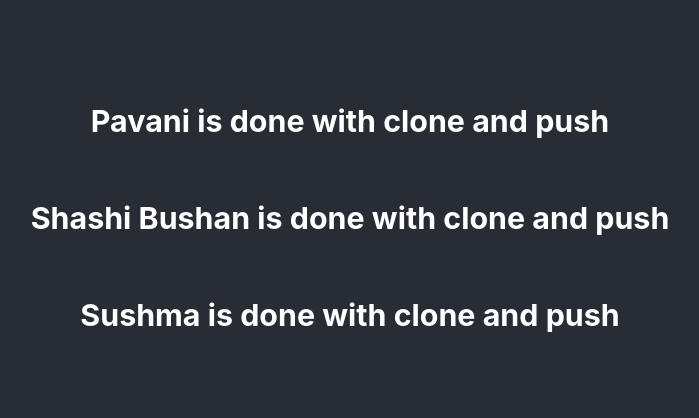
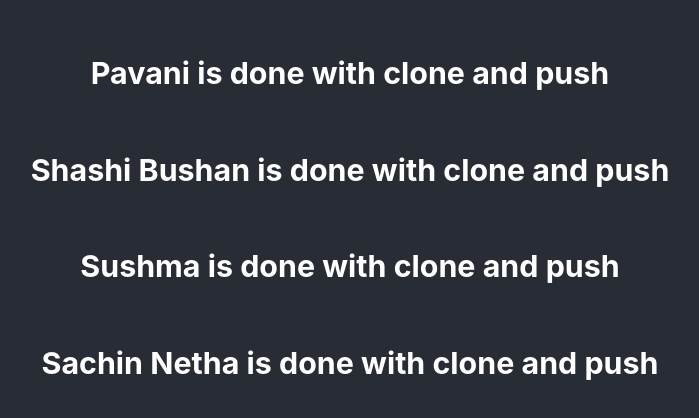
Before and after one commit to manjunadhb/ReactJS_Pulse_2106, a React (Create React App) app: page / in a window 1280 px wide. Shown: the part 182-600 px from the top of the page, without its empty margins (290-989 px from the left). Built offline with nearby package versions, Linux system fonts and the light colour scheme.

Commit message:
added Sachin commit

```diff
--- a/src/App.js
+++ b/src/App.js
@@ -8,6 +8,7 @@ function App() {
       <h3>Pavani is done with clone and push</h3>
         <h3>Shashi Bushan is done with clone and push</h3>
         <h3>Sushma is done with clone and push</h3>
+        <h3>Sachin Netha is done with clone and push</h3>
       </header>
     </div>
   );
```
